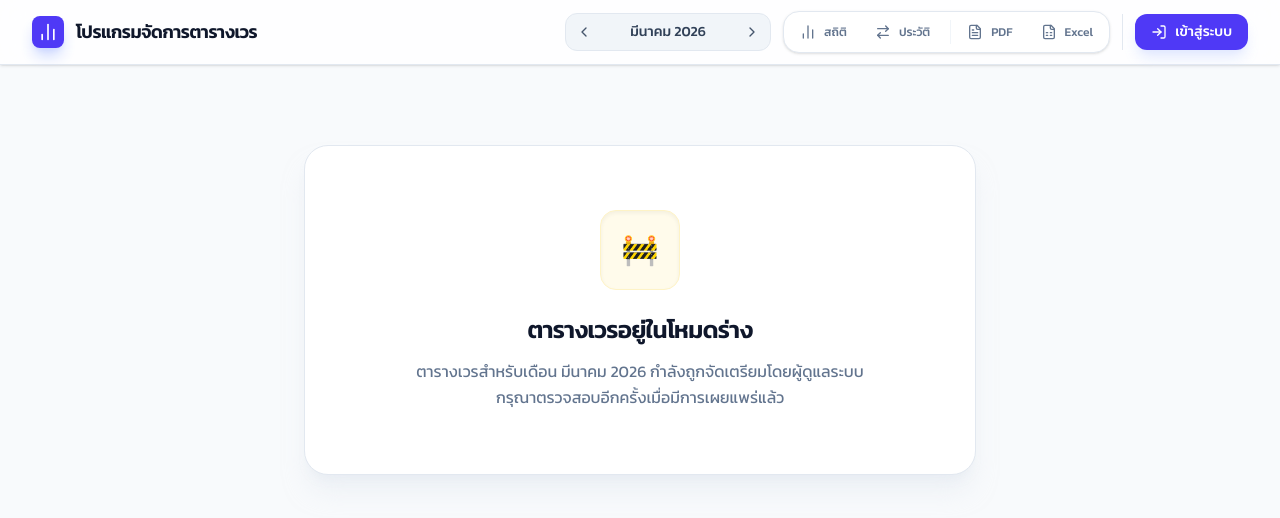
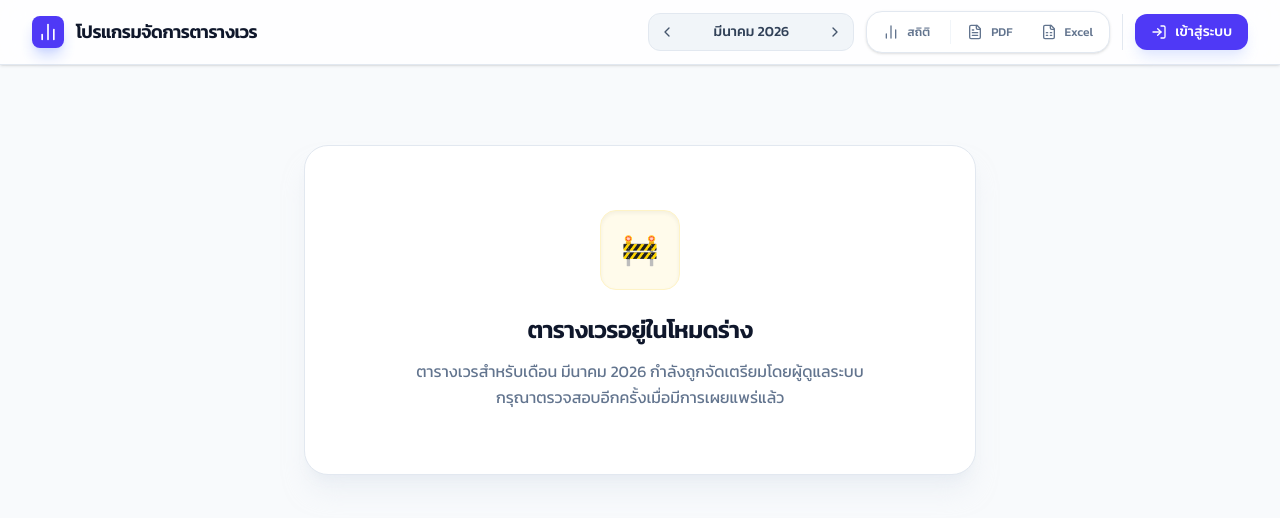
Before and after one commit to KiangsakSuriyalangka541122537/Test-Version-Table-OT, a React (Vite) app: page / in a window 1280 px wide. Shown: the top 518 px of the page. Built offline with nearby package versions, Linux system fonts and the light colour scheme; no server answers; the database is empty.

Commit message:
feat(header): Remove history button
Removes the "ประวัติการย้ายเวร" (shift history) button from the header component as it is no longer needed.

```diff
--- a/src/components/[TEST]-Header.tsx
+++ b/src/components/[TEST]-Header.tsx
@@ -85,15 +85,6 @@ export function Header({
                 <span className="text-xs font-medium">สถิติ</span>
               </button>
 
-              <button
-                onClick={onHistoryClick}
-                className="flex items-center gap-2 px-3 py-2 text-slate-500 hover:text-indigo-600 hover:bg-indigo-50 rounded-xl transition-all group"
-                title="ประวัติการย้ายเวร"
-              >
-                <ArrowRightLeft className="w-4 h-4 transition-transform group-hover:scale-110" />
-                <span className="text-xs font-medium">ประวัติ</span>
-              </button>
-
               <div className="w-px h-6 bg-slate-100 mx-1"></div>
 
               <button
```
